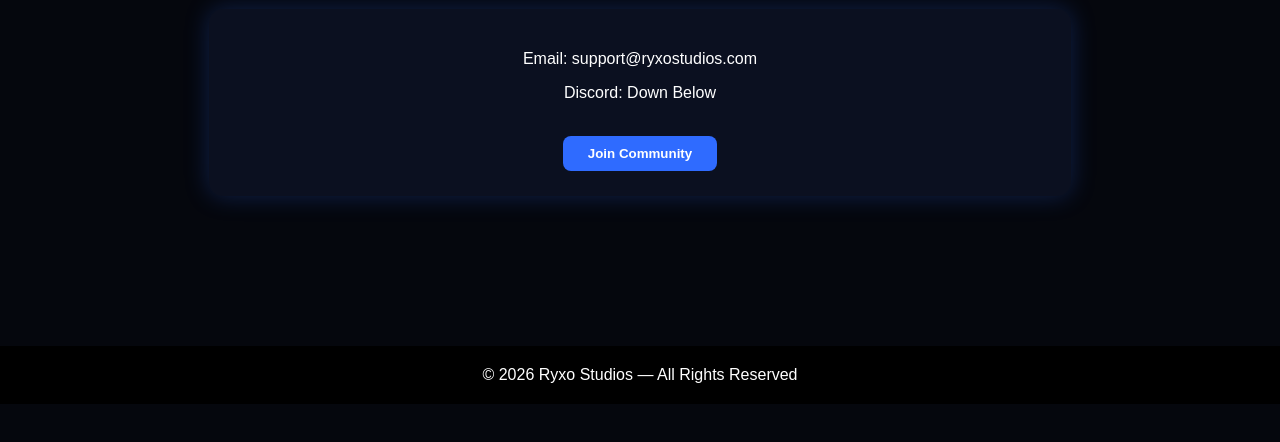
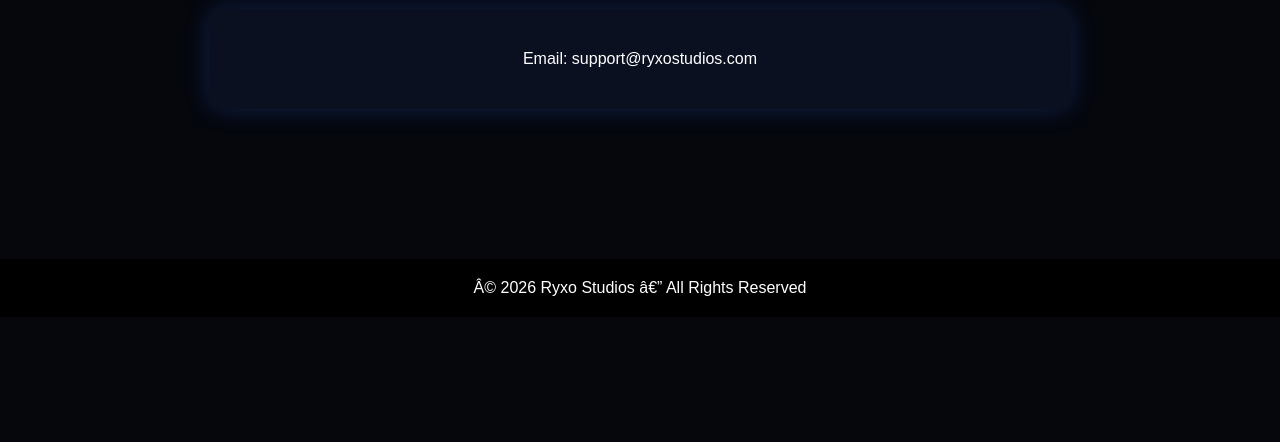
Before and after one commit to szdasdasdsadsadasda/szdasdasdsadsadasda.github.io, a plain HTML site: page contact.html in a window 1280 px wide. Shown: the part 184-626 px from the top of the page. Drawn offline with Linux system fonts and the light colour scheme.

Commit message:
Update contact.html

```diff
--- a/contact.html
+++ b/contact.html
@@ -24,16 +24,11 @@
 
         <div class="card">
             <p>Email: support@ryxostudios.com</p>
-            <p>Discord: Down Below</p>
-            <br>
-            <button onclick="window.location.href='https://discord.gg/aZrz7QgD5x'">
-                Join Community
-            </button>
         </div>
     </div>
 
     <footer>
-        © 2026 Ryxo Studios — All Rights Reserved
+        Â© 2026 Ryxo Studios â€” All Rights Reserved
     </footer>
 
 </body>
```
